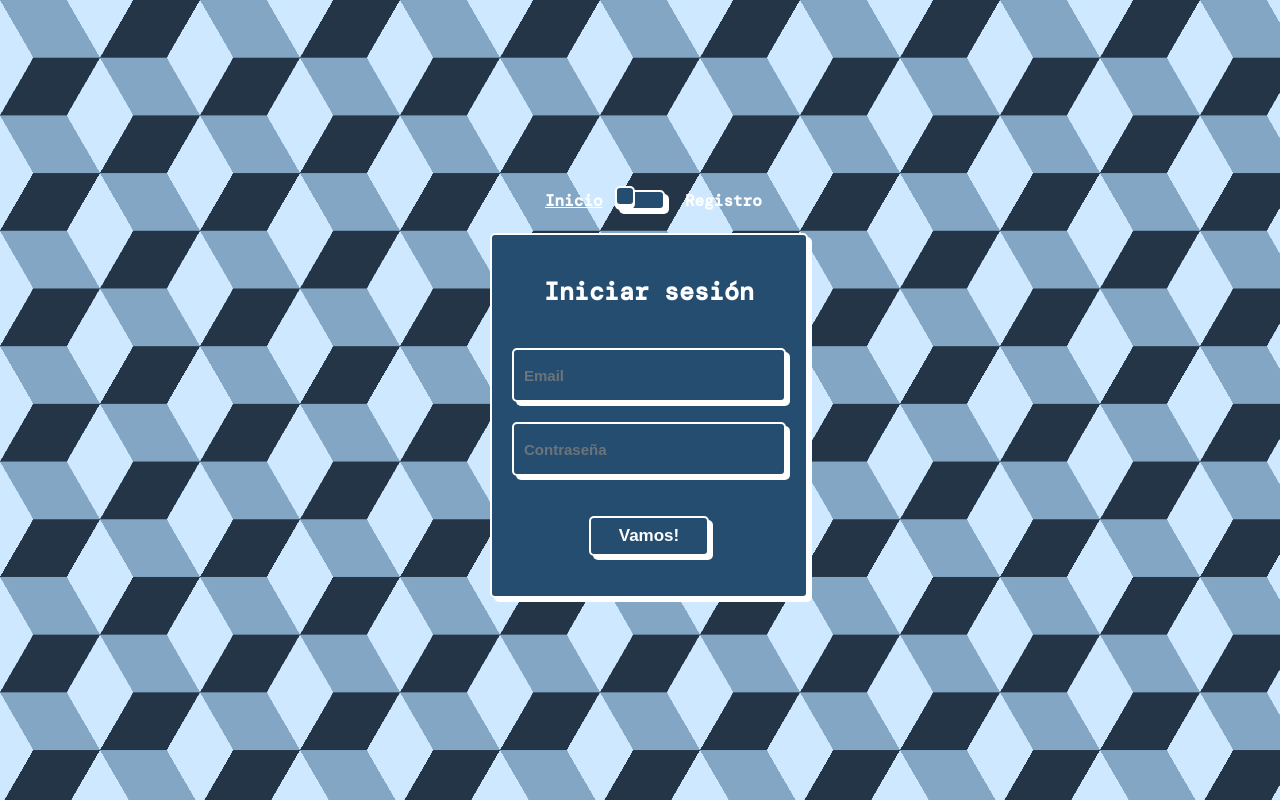
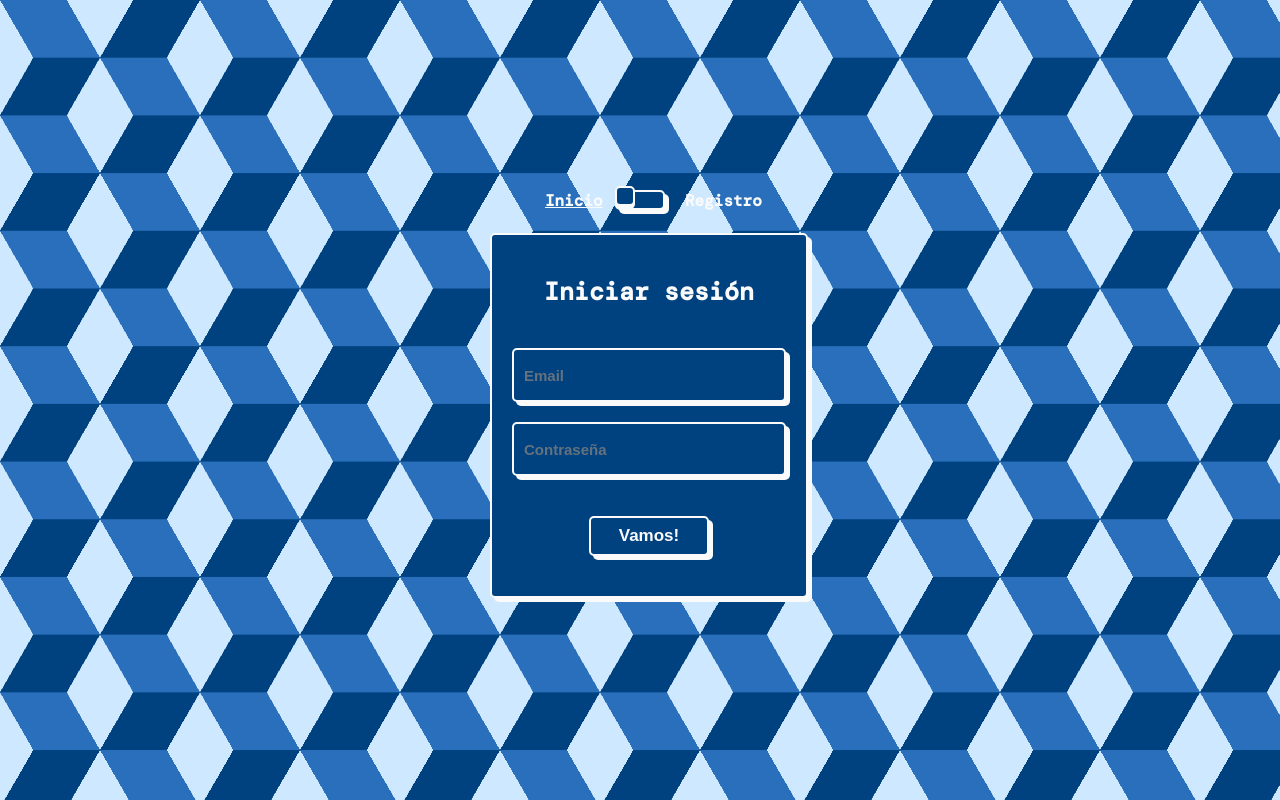
Before and after one commit to malgohip/Onix, a website: page login.html in a window 1280 px wide. Drawn offline with nearby package versions, Linux system fonts and the light colour scheme; a web font is replaced by a local one.

Commit message:
Update login.css

```diff
--- a/css/login.css
+++ b/css/login.css
@@ -16,8 +16,8 @@ html, body {
     width: 100%;
     height: 100%;
     --s: 200px; /* control the size */
-    --c1: #233546;
-    --c2: #83A6C5;
+    --c1: #004280;
+    --c2: #296fbb;
     --c3: #CDE8FF;
 
     background: repeating-conic-gradient(
@@ -37,11 +37,11 @@ html, body {
 
 .wrapper {
     --input-focus: #2d8cf0;
-    --font-color: #fefefe;
+    --font-color: #fafafa;
     --font-color-sub: #7e7e7e;
-    --bg-color: #254D70;
+    --bg-color: #004280;
     --bg-color-alt: #7e7e7e;
-    --main-color: #fefefe;
+    --main-color: #fafafa;
     display: flex;
     justify-content: center;
     align-items: center;
```
